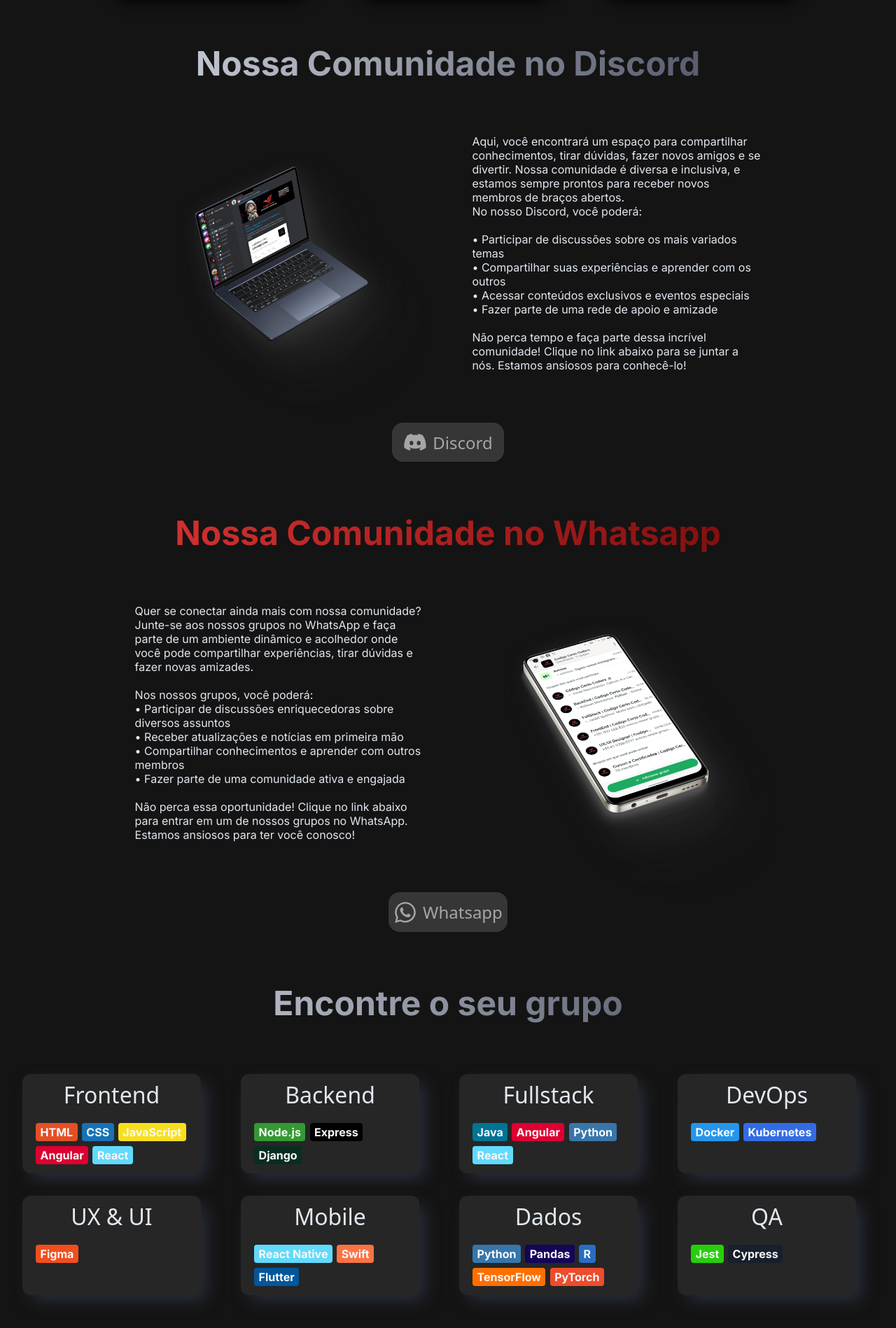
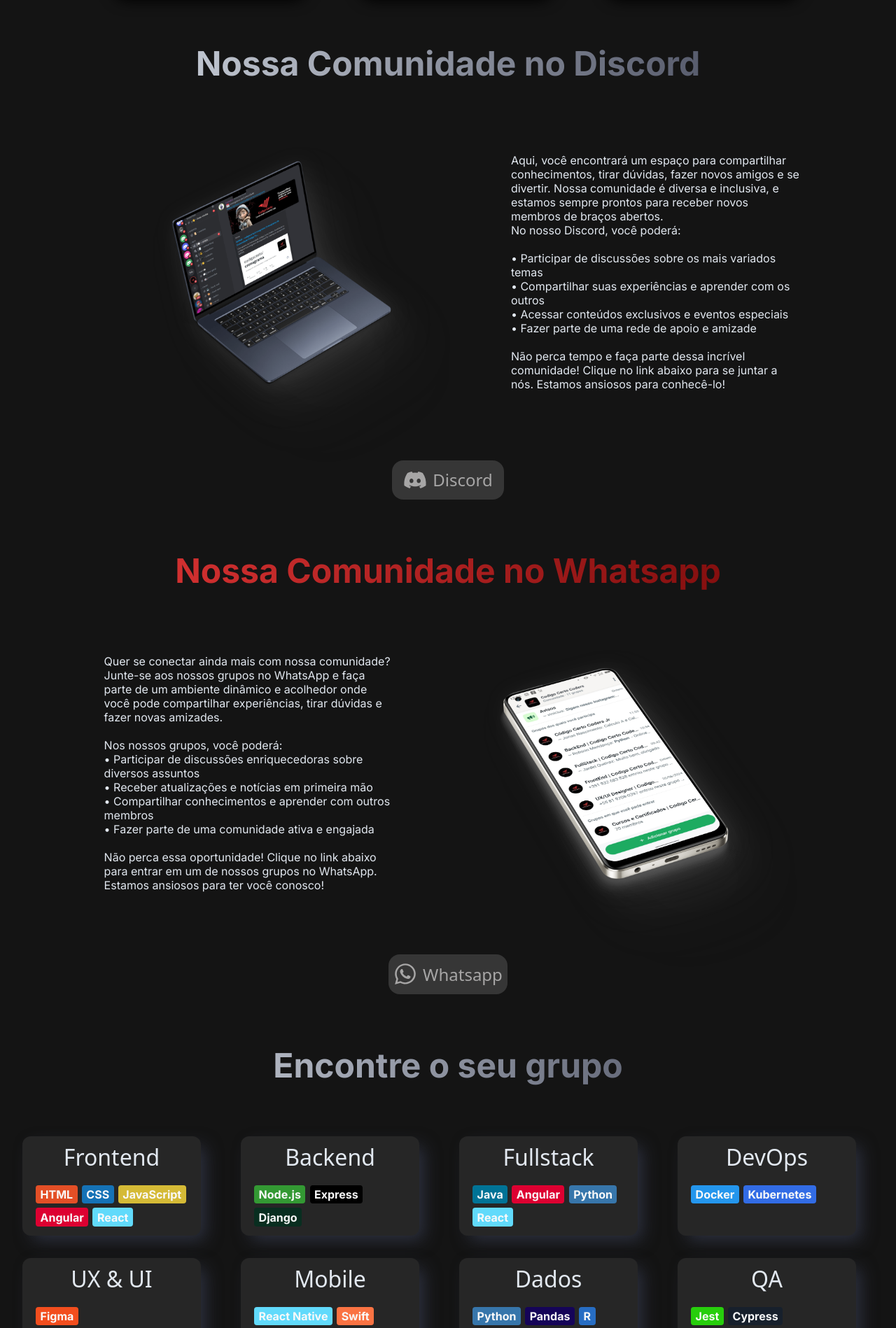
Before and after one commit to codigocerto/equipe02, a Next.js app in the folder frontend/: page /networking in a window 1280 px wide. Shown: the part 1317-3215 px from the top of the page at 70% size. Built offline with nearby package versions, Linux system fonts and the light colour scheme.

Commit message:
refactor: changed image sizes on networking page

```diff
--- a/frontend/src/app/networking/page.module.css
+++ b/frontend/src/app/networking/page.module.css
@@ -46,6 +46,8 @@
     drop-shadow(40.26px 46.97px 37.38px #b0b0b00d)
     drop-shadow(71.89px 84.35px 44.09px #b0b0b003)
     drop-shadow(112.15px 131.32px 47.93px #b0b0b000);
+
+  height: auto;
 }
 
 .discordSection p {
@@ -98,6 +100,8 @@
     drop-shadow(40.26px 46.97px 37.38px #b0b0b00d)
     drop-shadow(71.89px 84.35px 44.09px #b0b0b003)
     drop-shadow(112.15px 131.32px 47.93px #b0b0b000);
+
+  height: auto;
 }
 
 .whatsappSection p {
@@ -167,10 +171,16 @@
   gap: 1.4rem;
 }
 
+@media (max-width: 1100px) {
+  .stackCardSection {
+    grid-template-columns: repeat(2, minmax(0, 1fr));
+    justify-items: center;
+  }
+}
+
 @media (max-width: 1024px) {
   .cardParaQuemSection {
-    flex-direction: column;
-    align-items: center;
+    flex-wrap: wrap;
   }
 
   .discordSection,
@@ -178,20 +188,12 @@
     flex-direction: column;
   }
 
-  .stackCardSection {
-    grid-template-columns: repeat(2, minmax(0, 1fr));
-    justify-items: center;
-  }
-}
-
-@media (max-width: 880px) {
   .titleMuitoMais {
     text-align: center;
   }
 
   .cardMuitoMaisSection {
-    flex-direction: column;
-    align-items: center;
+    flex-wrap: wrap;
   }
 }
 
@@ -202,6 +204,11 @@
   .stackTitle {
     font-size: 2.5rem;
   }
+
+  .notebookImg,
+  .celularImg {
+    width: 414px;
+  }
 }
 
 @media (max-width: 600px) {
--- a/frontend/src/app/networking/page.tsx
+++ b/frontend/src/app/networking/page.tsx
@@ -52,7 +52,7 @@
               src={notebookImg}
               alt="Imagem do Notebook"
               className={styles.notebookImg}
-              width={414}
+              width={525}
               height={308}
               quality={100}
               priority
@@ -105,7 +105,7 @@
               src={celularImg}
               alt="Imagem do Celular"
               className={styles.celularImg}
-              width={412}
+              width={500}
               height={317}
               quality={100}
               priority
@@ -125,7 +125,7 @@
             <StackCard stackCardTitle="Frontend">
               <TechCard techTitle="HTML" bgColor="#E34f26" />
               <TechCard techTitle="CSS" bgColor="#1572b6" />
-              <TechCard techTitle="JavaScript" bgColor="#f7df1e" />
+              <TechCard techTitle="JavaScript" bgColor="#d5ba36" />
               <TechCard techTitle="Angular" bgColor="#dd0031" />
               <TechCard techTitle="React" bgColor="#61dafb" />
             </StackCard>
```
